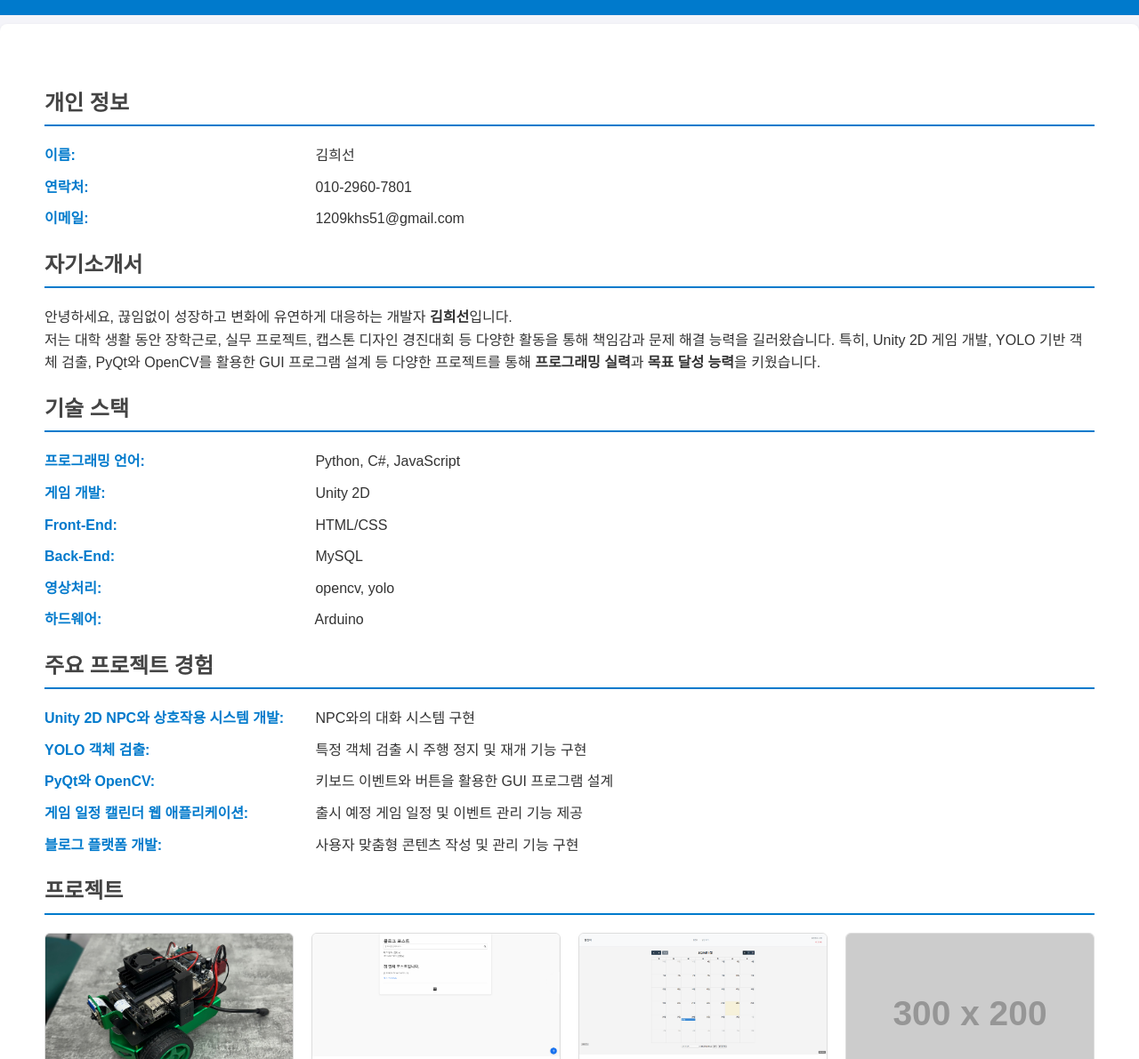
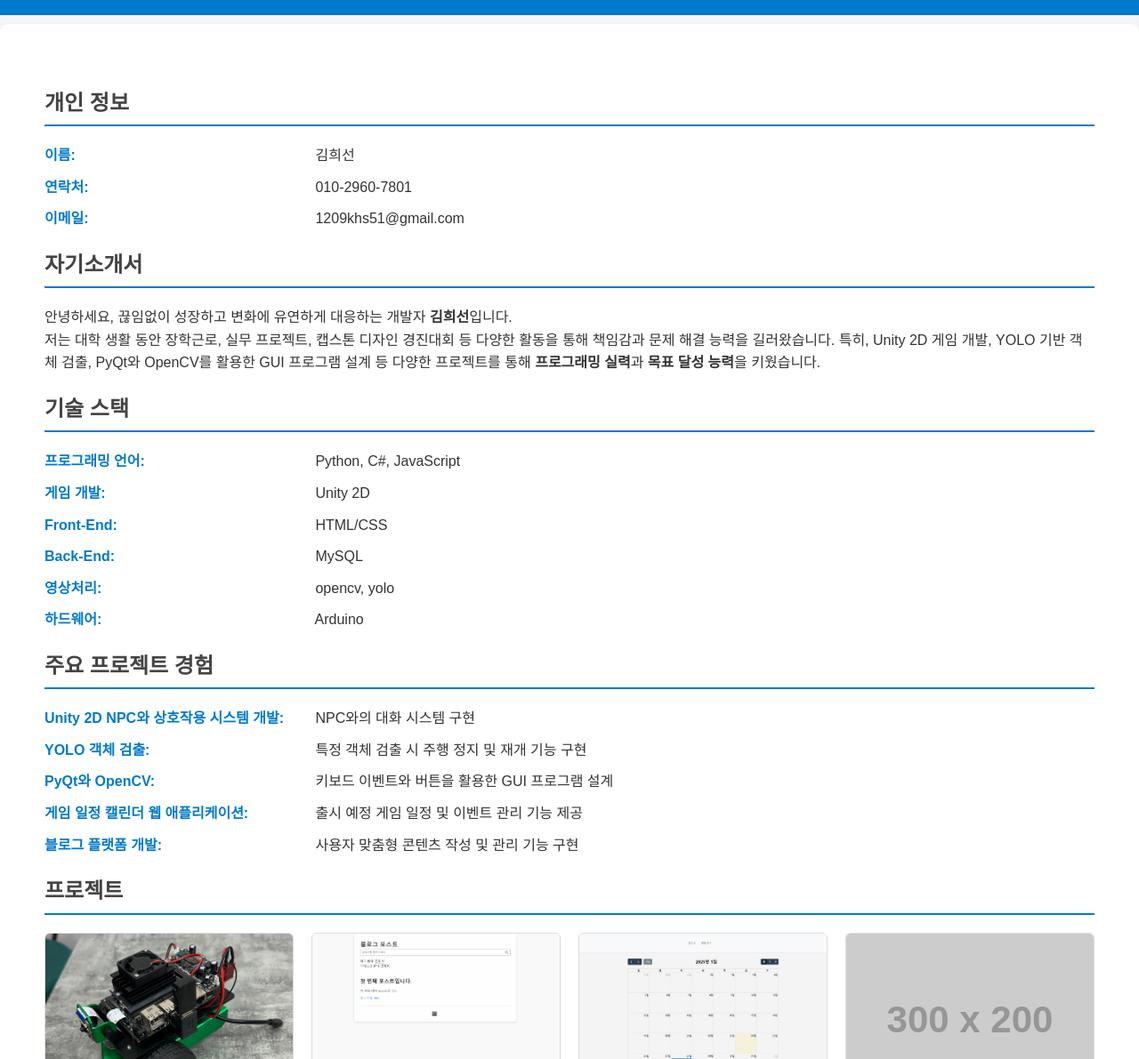
Before and after one commit to khs1209/my-portfolio, a plain HTML site: page index.html in a window 1280 px wide. Shown: the part 87-1278 px from the top of the page at 89% size. Drawn offline with Linux system fonts and the light colour scheme; placeholder pictures from the web are drawn by us.

Commit message:
일부 수정

```diff
--- a/index.css
+++ b/index.css
@@ -84,7 +84,7 @@ footer {
 }
 .project-card img {
     width: 100%;
-    height: auto;
+    height: 200px;
     object-fit: cover;
     max-height: 200px;
   }
```
